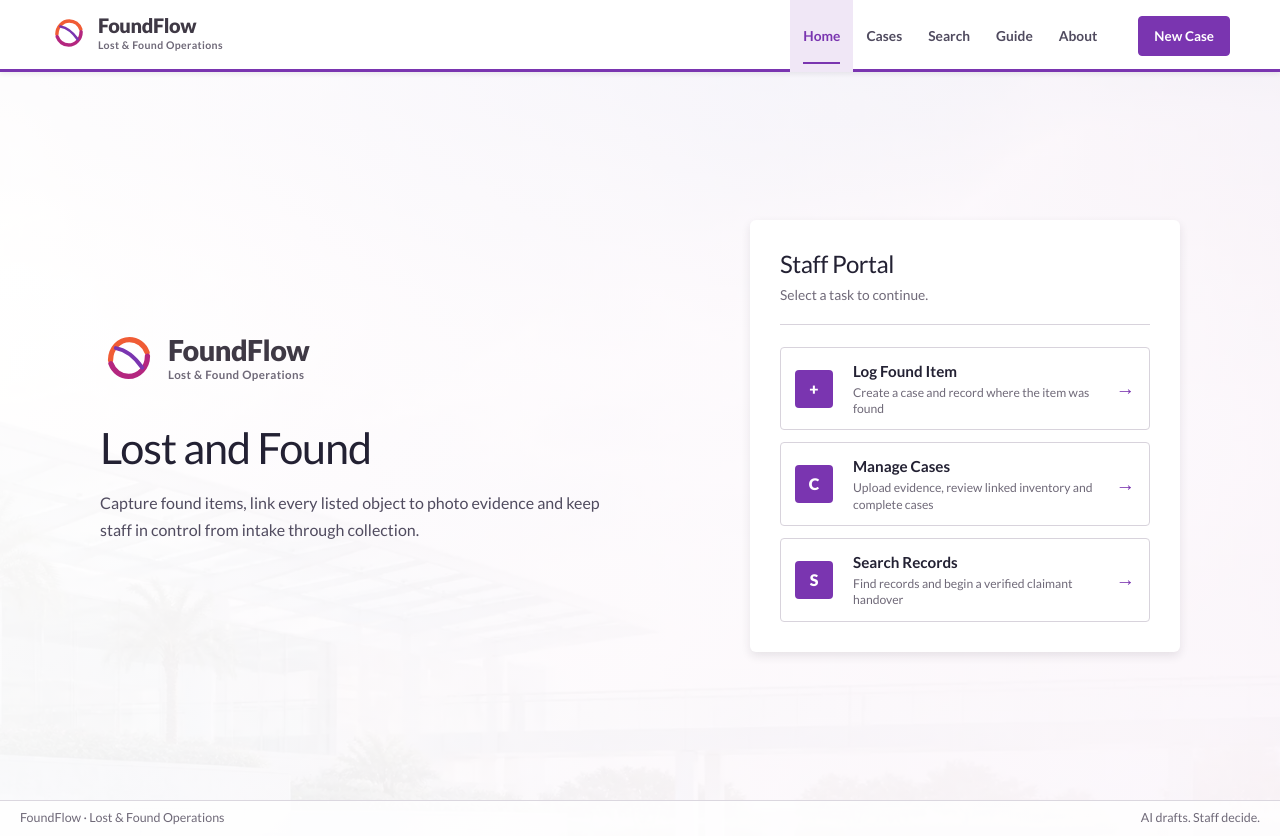
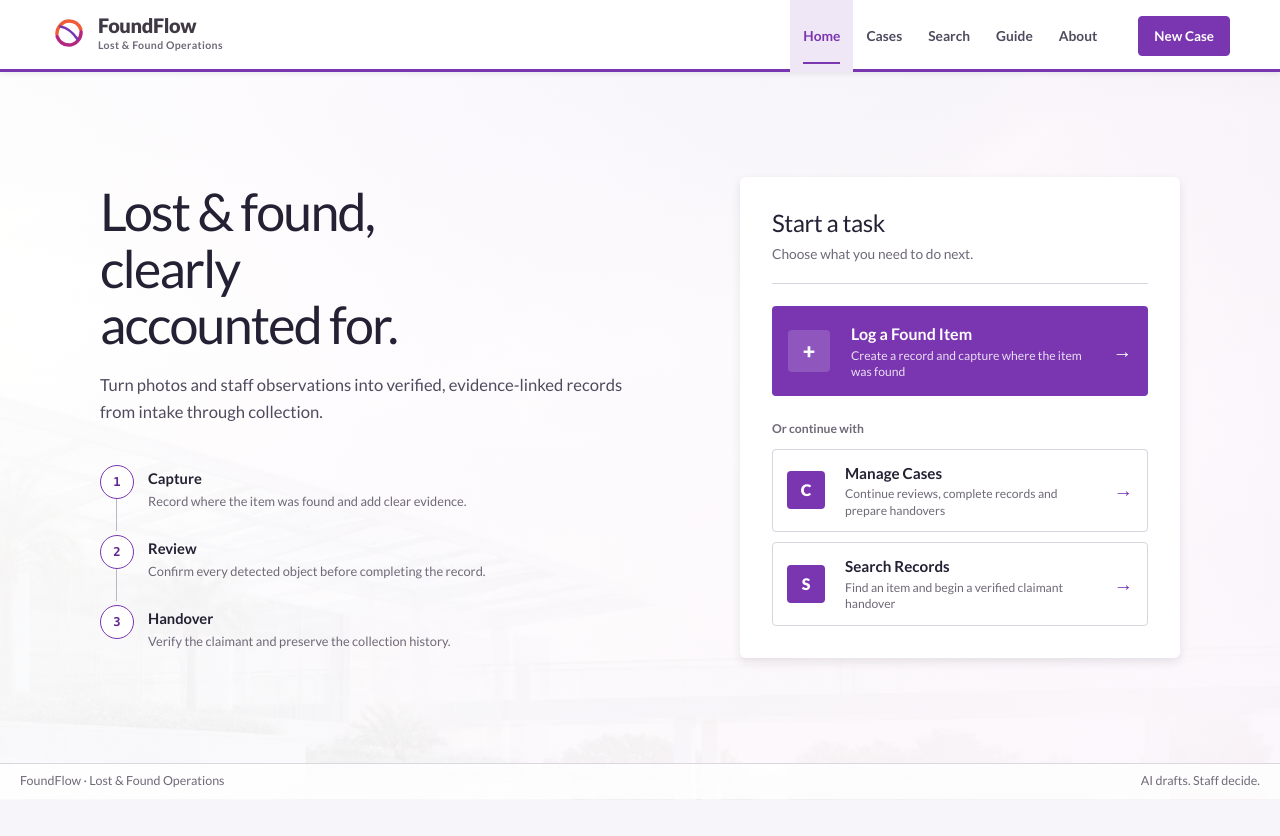
Before and after one commit to adoreblvnk/foundflow, a Next.js app: page / in a window 1280 px wide. After the commit the page ends 800 px from the top, so only its background shows below. Built offline with nearby package versions, Linux system fonts and the light colour scheme.

Commit message:
feat: clarify home task hierarchy

```diff
--- a/src/app/globals.css
+++ b/src/app/globals.css
@@ -252,19 +252,31 @@ h2 { margin-bottom: 24px; font-size: 1.6rem; line-height: 1.2; letter-spacing: -
 
 .portal-page { min-height: 100vh; background: linear-gradient(90deg, rgba(255,255,255,.93), rgba(251,246,252,.82)), url('/brand/foundflow-portal.webp') center / cover fixed; }
 .portal-main { min-height: calc(100vh - var(--header-height)); }
-.portal-home { width: min(1080px, calc(100% - 40px)); min-height: calc(100vh - var(--header-height)); margin-inline: auto; display: grid; grid-template-columns: minmax(0, 1fr) minmax(360px, 430px); align-items: center; gap: 74px; padding-block: 54px; }
-.portal-intro { max-width: 570px; }
-.portal-intro .brand-lockup { margin-bottom: 36px; }
-.portal-intro .brand-mark { width: 58px; height: 58px; }
-.portal-intro .brand-lockup strong { font-size: 1.8rem; }
-.portal-intro .brand-lockup small { font-size: 0.72rem; }
-.portal-title { margin: 0 0 18px; font-size: 2.7rem; line-height: 1.15; letter-spacing: -0.025em; text-transform: none; }
-.portal-copy { max-width: 54ch; color: var(--ink-soft); font-size: 1rem; line-height: 1.65; }
+.portal-home { width: min(1080px, calc(100% - 40px)); min-height: calc(100vh - var(--header-height) - 37px); margin-inline: auto; display: grid; grid-template-columns: minmax(0, 1fr) minmax(380px, 440px); align-items: center; gap: 76px; padding-block: 64px; }
+.portal-intro { max-width: 590px; }
+.portal-title { max-width: 12ch; margin: 0 0 20px; font-size: 3.25rem; line-height: 1.08; letter-spacing: -0.035em; text-wrap: balance; }
+.portal-copy { max-width: 56ch; margin: 0; color: var(--ink-soft); font-size: 1.04rem; line-height: 1.65; text-wrap: pretty; }
+.home-flow { display: grid; gap: 0; margin: 38px 0 0; padding: 0; list-style: none; }
+.home-flow li { display: grid; grid-template-columns: 34px minmax(0, 1fr); gap: 14px; position: relative; padding: 0 0 24px; }
+.home-flow li:last-child { padding-bottom: 0; }
+.home-flow li:not(:last-child)::after { position: absolute; top: 31px; bottom: 4px; left: 16px; width: 1px; background: var(--line-strong); content: ""; }
+.home-flow li > span { display: grid; z-index: 1; width: 34px; height: 34px; place-items: center; border: 1px solid var(--purple); border-radius: 50%; background: var(--panel); color: var(--purple-dark); font-family: var(--font-mono), monospace; font-size: 0.76rem; font-weight: 700; }
+.home-flow li div { display: grid; gap: 3px; padding-top: 2px; }
+.home-flow strong { font-size: 0.92rem; }
+.home-flow small { max-width: 48ch; color: var(--muted); font-size: 0.8rem; line-height: 1.5; }
 .portal-panel { width: 100%; border-radius: 6px; background: #fff; box-shadow: var(--shadow-panel); padding: 30px; }
+.home-task-panel { padding: 32px; }
 .portal-panel-heading { margin-bottom: 22px; border-bottom: 1px solid var(--line); padding-bottom: 18px; }
 .portal-panel-heading h1, .portal-panel-heading h2 { margin: 0 0 6px; font-size: 1.5rem; }
 .portal-panel-heading p { margin: 0; color: var(--muted); font-size: 0.86rem; }
-.operation-list { display: grid; gap: 12px; }
+.home-primary-action { display: grid; grid-template-columns: 48px minmax(0, 1fr) auto; align-items: center; gap: 15px; min-height: 86px; border-radius: 4px; background: var(--purple); padding: 16px; color: #fff; transition: background-color 180ms ease, transform 180ms ease; }
+.home-primary-action:hover { background: var(--purple-dark); transform: translateY(-1px); }
+.home-primary-action .operation-icon { width: 42px; height: 42px; background: rgba(255,255,255,.16); font-size: 1.35rem; }
+.home-primary-action .operation-copy strong { color: #fff; font-size: 1rem; }
+.home-primary-action .operation-copy small { color: rgba(255,255,255,.84); }
+.home-primary-action .operation-arrow { color: #fff; }
+.home-secondary-heading { margin: 24px 0 10px; color: var(--muted); font-size: 0.76rem; font-weight: 700; }
+.operation-list { display: grid; gap: 10px; }
 .operation-link { display: grid; grid-template-columns: 44px minmax(0, 1fr) auto; align-items: center; gap: 14px; min-height: 72px; border: 1px solid var(--line); border-radius: 4px; background: #fff; padding: 12px 14px; transition: border-color 180ms ease, background-color 180ms ease, transform 180ms ease; }
 .operation-link:hover { border-color: var(--purple); background: var(--purple-soft); transform: translateX(2px); }
 .operation-icon { display: grid; width: 38px; height: 38px; place-items: center; border-radius: 4px; background: var(--purple); color: #fff; font-weight: 900; }
@@ -386,6 +398,7 @@ h2 { margin-bottom: 24px; font-size: 1.6rem; line-height: 1.2; letter-spacing: -
   .app-header-action { min-height: 36px; padding-inline: 11px; font-size: 0.78rem; }
   .app-nav a { padding-inline: 10px; font-size: 0.78rem; }
   .portal-home { min-height: auto; padding-block: 28px 44px; }
+  .home-flow { display: none; }
   .home-portal .portal-intro .brand-lockup { display: none; }
   .portal-footer { gap: 8px; padding: 14px 20px; }
   .portal-title { font-size: 2rem; letter-spacing: -0.02em; }
--- a/src/app/page.tsx
+++ b/src/app/page.tsx
@@ -1,10 +1,25 @@
 import Link from "next/link";
-import AppHeader, { FoundFlowBrand } from "@/components/AppHeader";
+import AppHeader from "@/components/AppHeader";
 
-const operations = [
-  { href: "/cases/new", mark: "+", label: "Log Found Item", description: "Create a case and record where the item was found" },
-  { href: "/cases", mark: "C", label: "Manage Cases", description: "Upload evidence, review linked inventory and complete cases" },
-  { href: "/search", mark: "S", label: "Search Records", description: "Find records and begin a verified claimant handover" },
+const secondaryOperations = [
+  {
+    href: "/cases",
+    mark: "C",
+    label: "Manage Cases",
+    description: "Continue reviews, complete records and prepare handovers",
+  },
+  {
+    href: "/search",
+    mark: "S",
+    label: "Search Records",
+    description: "Find an item and begin a verified claimant handover",
+  },
+];
+
+const workflow = [
+  ["Capture", "Record where the item was found and add clear evidence."],
+  ["Review", "Confirm every detected object before completing the record."],
+  ["Handover", "Verify the claimant and preserve the collection history."],
 ];
 
 export default function Home() {
@@ -13,20 +28,44 @@ export default function Home() {
       <AppHeader />
       <div id="main-content" className="portal-home">
         <section className="portal-intro" aria-labelledby="portal-title">
-          <FoundFlowBrand />
-          <h1 id="portal-title" className="portal-title">Lost and Found</h1>
+          <h1 id="portal-title" className="portal-title">
+            Lost &amp; found, clearly accounted for.
+          </h1>
           <p className="portal-copy">
-            Capture found items, link every listed object to photo evidence and keep staff in control from intake through collection.
+            Turn photos and staff observations into verified, evidence-linked records from intake through collection.
           </p>
+
+          <ol className="home-flow" aria-label="Found-item workflow">
+            {workflow.map(([label, description], index) => (
+              <li key={label}>
+                <span aria-hidden="true">{index + 1}</span>
+                <div>
+                  <strong>{label}</strong>
+                  <small>{description}</small>
+                </div>
+              </li>
+            ))}
+          </ol>
         </section>
 
-        <section className="portal-panel" aria-labelledby="operations-heading">
+        <section className="portal-panel home-task-panel" aria-labelledby="operations-heading">
           <div className="portal-panel-heading">
-            <h2 id="operations-heading">Staff Portal</h2>
-            <p>Select a task to continue.</p>
+            <h2 id="operations-heading">Start a task</h2>
+            <p>Choose what you need to do next.</p>
           </div>
+
+          <Link href="/cases/new" className="home-primary-action">
+            <span className="operation-icon" aria-hidden="true">+</span>
+            <span className="operation-copy">
+              <strong>Log a Found Item</strong>
+              <small>Create a record and capture where the item was found</small>
+            </span>
+            <span className="operation-arrow" aria-hidden="true">→</span>
+          </Link>
+
+          <div className="home-secondary-heading">Or continue with</div>
           <div className="operation-list">
-            {operations.map((operation) => (
+            {secondaryOperations.map((operation) => (
               <Link key={operation.href} href={operation.href} className="operation-link">
                 <span className="operation-icon" aria-hidden="true">{operation.mark}</span>
                 <span className="operation-copy">
```
